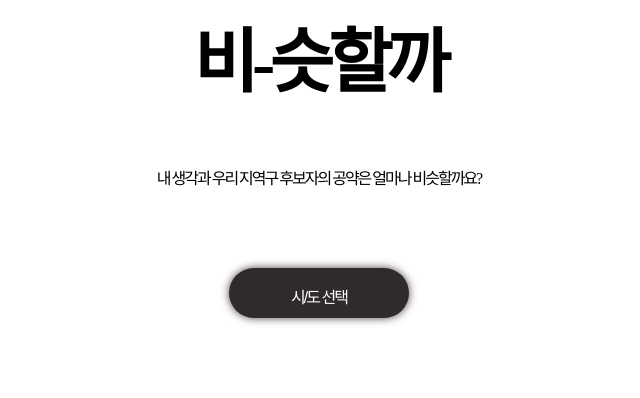
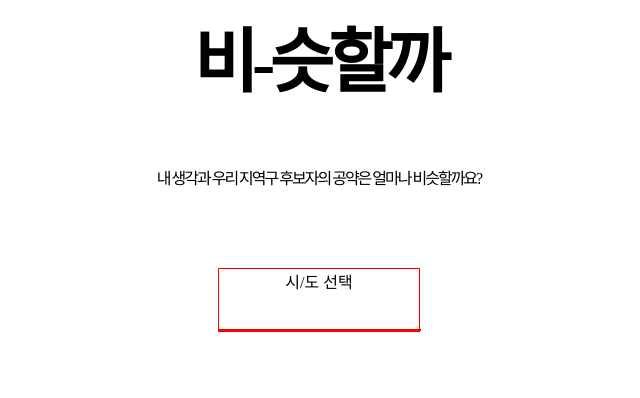
Before and after one commit to PnuLikelion8th/2020election, a Django app: page / in a window 1280 px wide. Shown: the part 423-821 px from the top of the page, without its empty margins (321-961 px from the left). After the commit the page ends 755 px from the top, so only its background shows below. Run offline with Django 3.2, Linux system fonts and the light colour scheme; data that the repository does not hold is empty; parts of the project's set-up code (start-up, migrations or seed data) failed here and were passed over.

Commit message:
[추가] 드롭다운 수정중

```diff
--- a/assembly/static/css/index.css
+++ b/assembly/static/css/index.css
@@ -24,71 +24,41 @@ h2 {
 }
 
 /* Dropdown Button */
-.dropbtn {
-    width : 180px;
-    height: 50px;
-    background-color: rgb(48, 43, 43);
-    color: white;
-    padding: 16px;
-    font-size: 16px;
-    border: none;
-    box-shadow: 0 0 8px rgba(77, 63, 63);
-    border-radius: 30px;
-    letter-spacing: -2px;
-
-  }
 
   /* The container <div> - needed to position the dropdown content */
-.dropdown {
-    position: relative;
-    display: inline-block;
-    margin: auto;
-  }
+.dropdown{
+    border:1px solid red;
+    width:200px;
 
-  /* Dropdown Content (Hidden by Default) */
-.dropdown-content {
+    margin: 0 auto;
+
+}
+.dropbtn{
+    border:none;
+    background: none;
+    border:1px solid red;
+    width:100%;
+    padding:10px 0 ;
+    font-size:1.1rem;
+    font-weight: 800;
+    cursor: pointer;
+}
+.dropdown-content{
+    width:100%;
     display: none;
-    position: absolute;
-    background-color: #f1f1f1;
-    width: 180px;
-    box-shadow: 0px 8px 16px 0px rgba(77, 63, 63);
-    z-index: 1;
-    border-radius: 30px;
-    height: 200px;
-    overflow-y: scroll;
-  }
-
-  /* Links inside the dropdown */
-  .dropdown-content button{
-    color: black;
-    padding: 12px 16px;
-    text-decoration: none;
-    display: block;
-    text-align: center;
-    width: 180px;
-  }
-
-  .dropdown-content a{
-    color: black;
-    padding: 12px 16px;
-    text-decoration: none;
-    display: block;
-    text-align: center;
-  }
-
-  /* Change color of dropdown links on hover */
-  .dropdown-content button {background-color: #ddd;
-    border-radius: 30px;}
-
-  .dropdown-content a {background-color: #ddd;
-    border-radius: 30px;}
-
-  /* Show the dropdown menu on hover */
-.dropdown:hover .dropdown-content {display:block;}
-
-  /* Change the background color of the dropdown button when the dropdown content is shown */
-.dropdown:hover .dropbtn {background-color: #ffffff;
-    color: black}
+}
+.dropdown-content > button {
+    border:none;
+    background: none;
+    padding:10px 0;
+    width:48%;
+    border:1px #ccc solid;
+    cursor: pointer;
+}
+.dropdown-content > button:hover{
+    background-color: #ccc;
+    color:black;
+}
 
 .whoWrap {
     overflow-y: auto;
@@ -299,3 +269,11 @@ img {
     position: relative;
     width: 220px;
 }
+
+
+
+
+
+.show{
+    display: block;
+}
--- a/assembly/static/js/index.js
+++ b/assembly/static/js/index.js
@@ -10,3 +10,7 @@ function candidate_info(name,job){
     document.getElementById('cd_dt_info').innerHTML = "<div>"+name+"후보는 재선 후보에요.</div><br><div>"+
         "직업은" +job+"이구요."+"</div><br><div> 이 후보의 지난 국회 본회의 출석률은 00%에요.</div><br>"
 }
+
+function drop_open(){
+    document.querySelector('.dropdown-content').classList.add('show')
+}
--- a/assembly/templates/index.html
+++ b/assembly/templates/index.html
@@ -23,12 +23,13 @@
         <p class="title-comment">
             내 생각과 우리 지역구 후보자의 공약은 얼마나 비슷할까요?
         </p>
-        <div class="dropdown">
+        <div onclick="drop_open()" class="dropdown">
             <form method="GET">
                 {% if temp_cities is None %}
-                <input type="button" class="dropbtn" id="sidoselect" value="시/도 선택">
+                    <div id="sidoselect">시/도 선택 </div>
                 {% else %}
-                <input type="button" class="dropbtn" id="sidoselect" value="{{temp_cities}}">
+                    <div id="sidoselect">{{temp_cities}} </div>
+
                 {% endif %}
                     <div class="dropdown-content">
                         {% for i in cities.all %}
@@ -36,7 +37,7 @@
                         {% endfor %}
                     </div>
             </form>
-        </div>
+        </input>
         <br>
         <br>
         <div class="dropdown">
@@ -44,9 +45,9 @@
                 {% if temp_cities is not None %}
                 <button class="dropbtn">
                     {% if temp_gungus is None %}
-                    지역구 선택
+                        지역구 선택
                     {% else %}
-                    {{temp_gungus}}
+                        {{temp_gungus}}
                     {% endif %}
                 </button>
                 {% endif %}
--- a/get_data/models.py
+++ b/get_data/models.py
@@ -73,6 +73,8 @@ class Candidate(models.Model):
     career2 = models.CharField('경력2', max_length=255)
     status = models.CharField('등록상태', max_length=200)
 
+    attend = models.CharField('본회의 출석률',max_length=100)
+
     class Meta:
         ordering = ['id']
 
--- a/get_data/urls.py
+++ b/get_data/urls.py
@@ -21,5 +21,5 @@ urlpatterns = [
     path('makeparty/', views.makeparty, name="makeparty"),
     path('makecity/', views.makecity, name="makecity"),
     path('makecandi/', views.makecandi, name="makecandi"),
-
+    path('makeattend/', views.makeattend, name="makeattend"),
 ]
```
Also changed, not shown: choiceparty/static/css/blind_party.css (+15 -0 lines), choiceparty/templates/blind_party.html (+11 -0 lines), get_data/views.py (+9 -0 lines), get_data/migrations/0007_candidate_attend.py (added).
